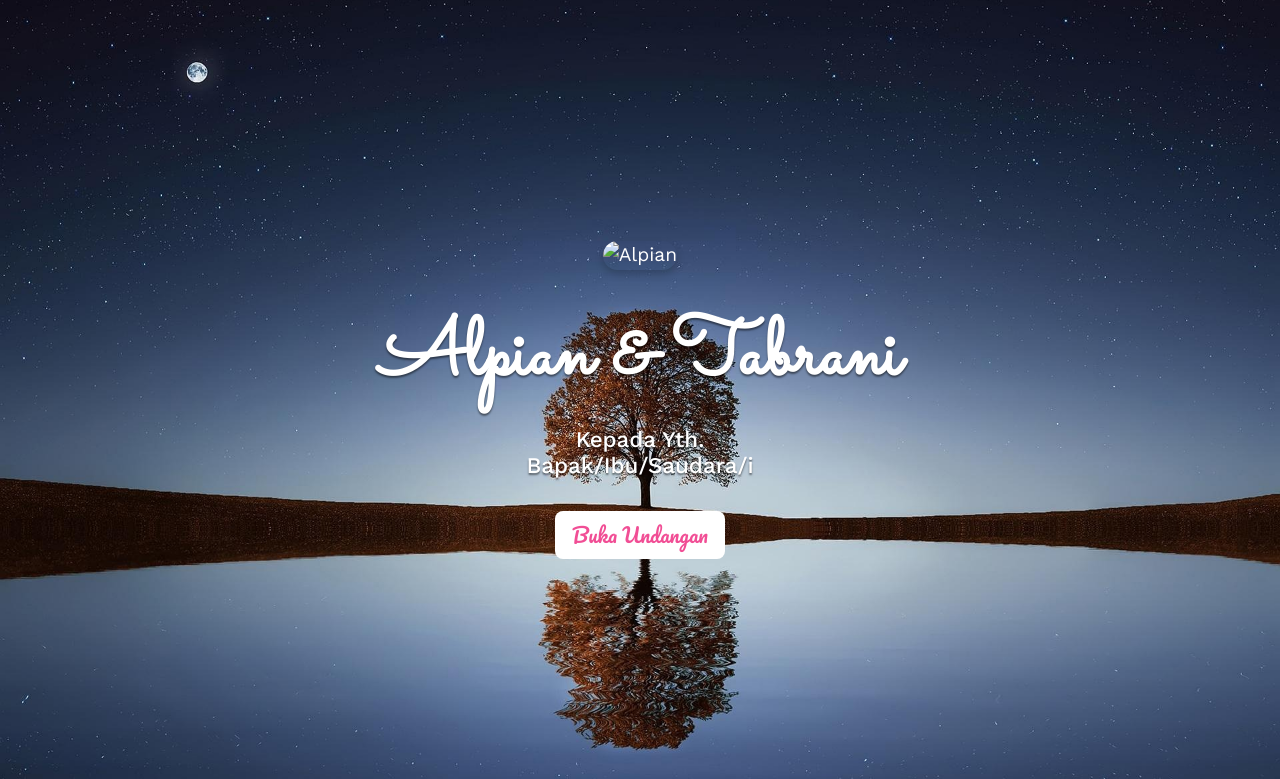
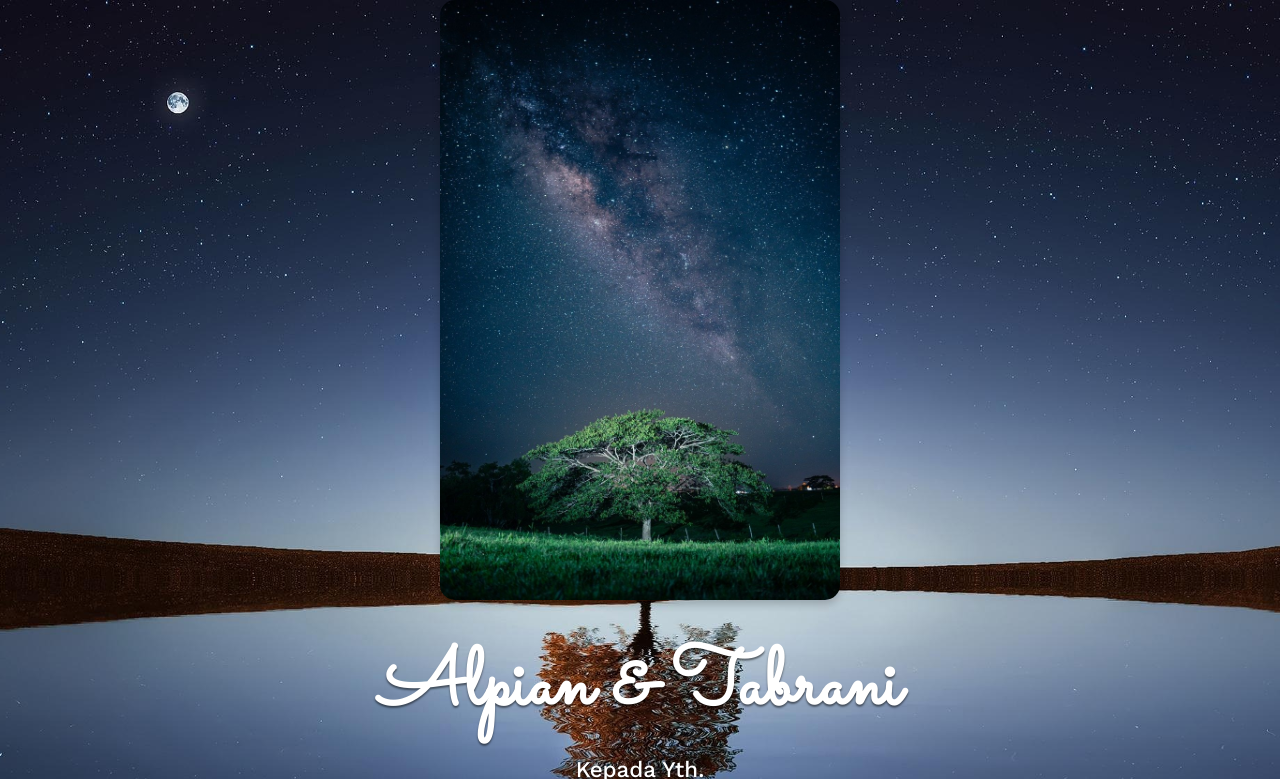
Before and after one commit to Smeagol03/undangan, a plain HTML site: page index.html in a window 1280 px wide. Shown: the top 779 px of the page. Drawn offline with nearby package versions, Linux system fonts and the light colour scheme; some packages are replaced by stand-ins of ours; a script that the page names is missing.

Commit message:
Update index.html

```diff
--- a/index.html
+++ b/index.html
@@ -32,7 +32,7 @@
                     <div class="row mempelai">
                       <div class="col-12 text-center">
                         <div data-aos="flip-right">
-                          <img src="img/sample1.jpg" alt="Alpian" class="img-fluid">
+                          <img src="img/tree-8175062_1280.jpg" alt="Alpian" class="img-fluid">
                         </div>
                       </div>
                     </div>
```
